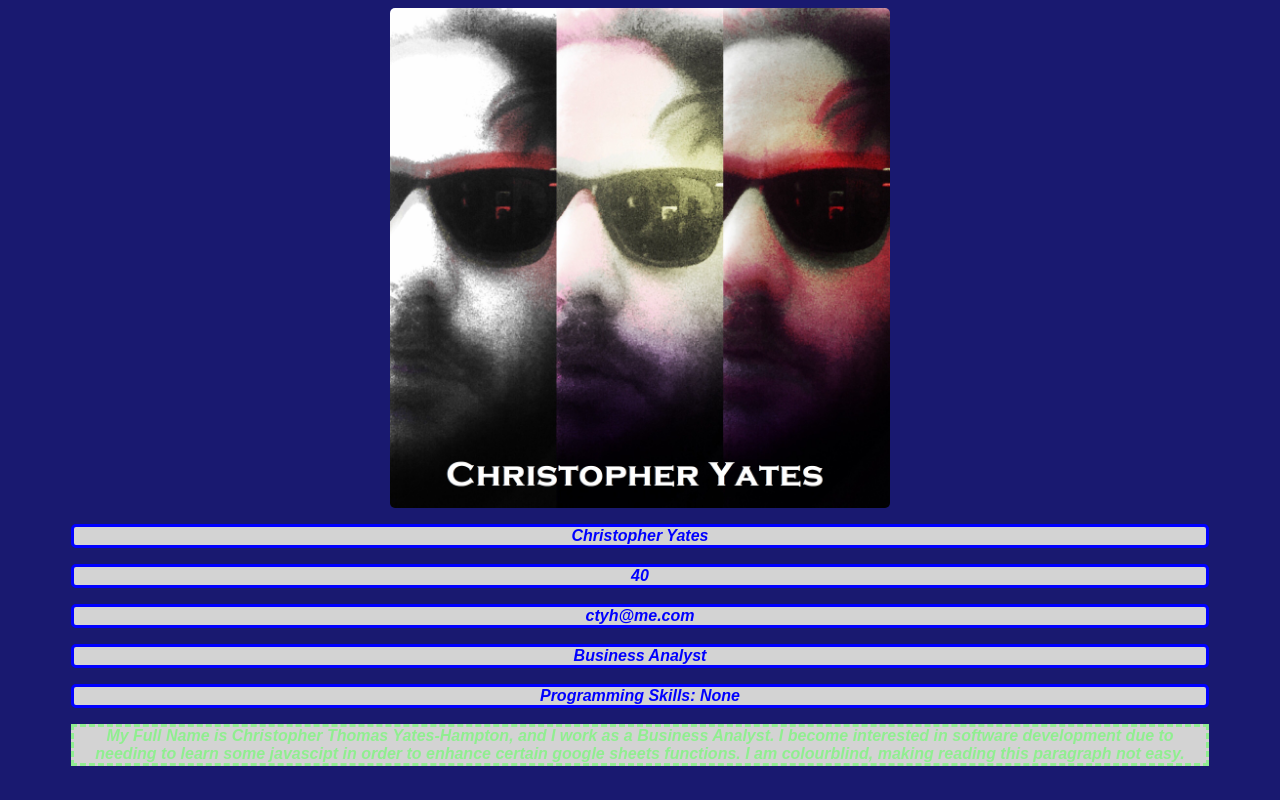
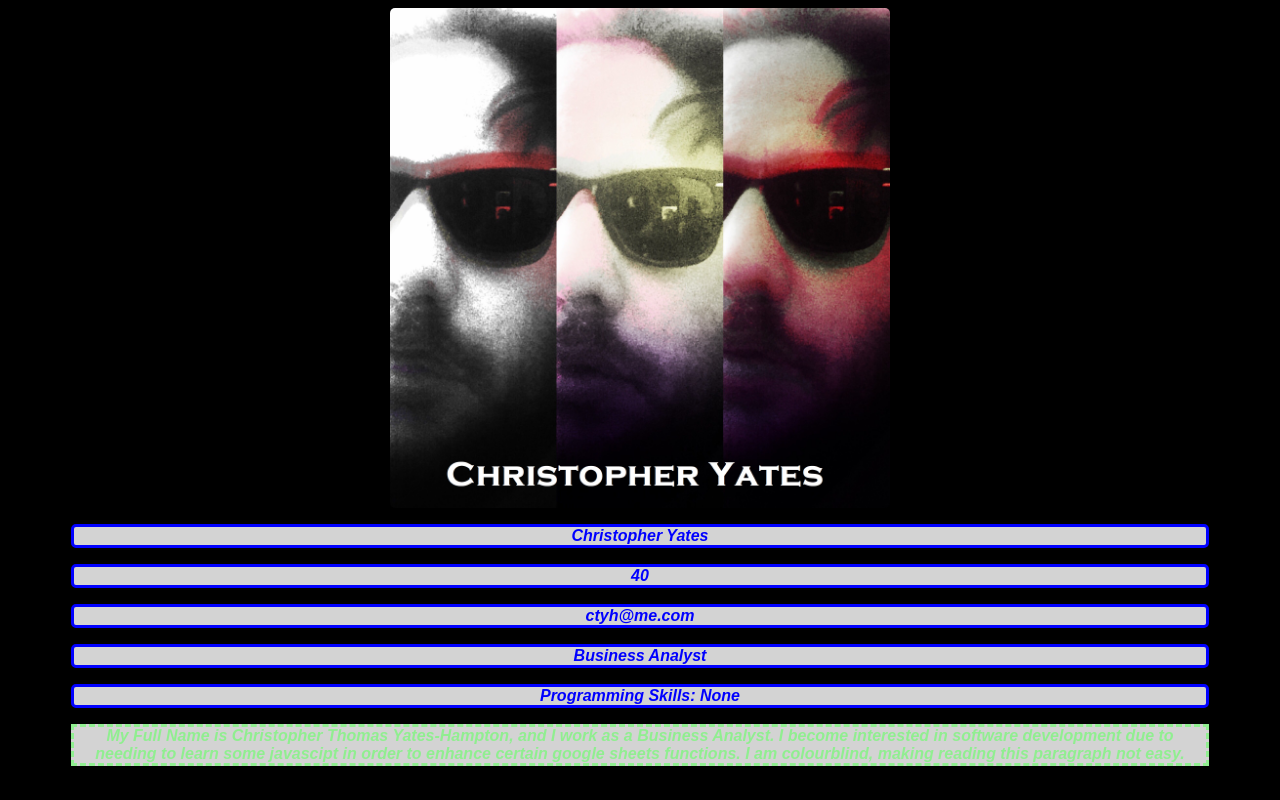
Before and after one commit to ctyhuofc/Personal-Website, a plain HTML site: page index.html in a window 1280 px wide. Drawn offline with Linux system fonts and the light colour scheme.

Commit message:
Background change

```diff
--- a/style.css
+++ b/style.css
@@ -27,7 +27,7 @@ border-radius: 0;
 }
 
 body{
-    background-color:midnightblue;
+    background-color:black;
 }
 
 #info{
```
